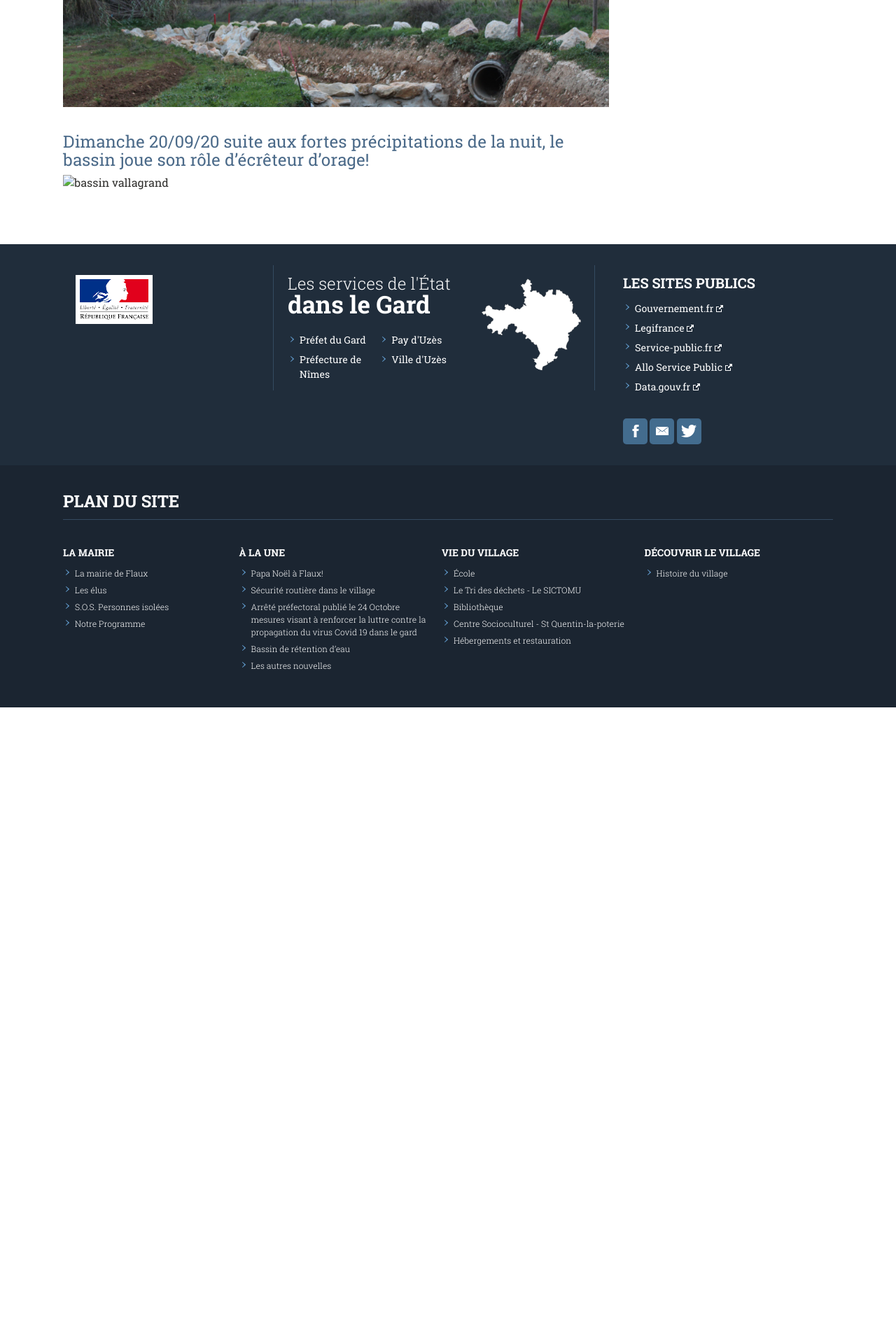
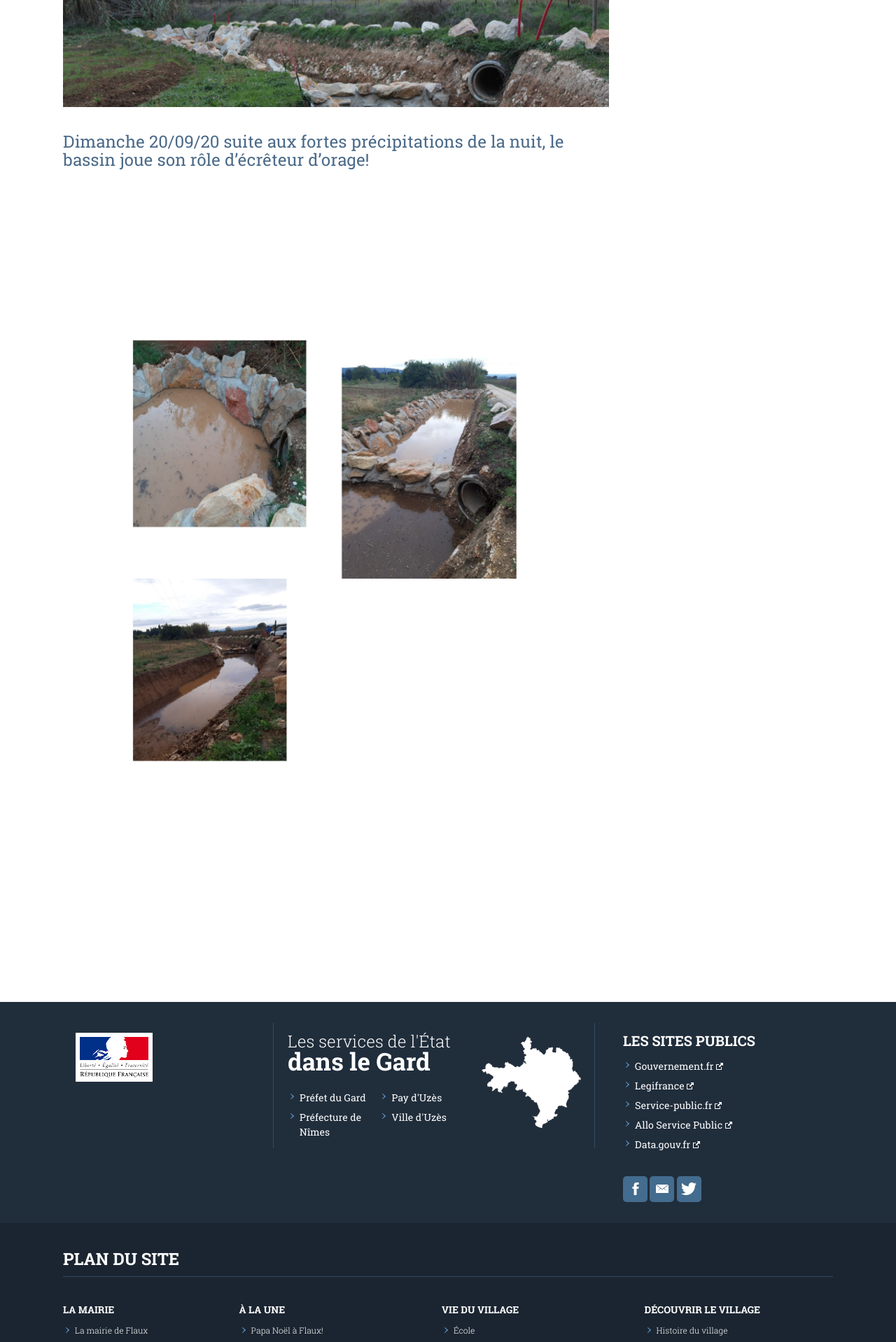
Before and after one commit to Flaux-Village/flaux-village.github.io, a Jekyll site: the page built from _actualites/retentioneau.md, in a window 1280 px wide. Shown: the part 479-2397 px from the top of the page at 70% size. Built offline with Jekyll 4.4.1, drawn with Linux system fonts in a browser that asks for light colours; before the commit the page ends 1490 px from its top, so only the background shows below that.

Commit message:
Update retentioneau.md

```diff
--- a/_actualites/retentioneau.md
+++ b/_actualites/retentioneau.md
@@ -14,4 +14,4 @@ introduction:
 ---
 # Dimanche 20/09/20 suite aux fortes précipitations de la nuit, le bassin joue son rôle d’écrêteur d’orage!
 
-![bassin vallagrand](assets/images/20_Bassin images.png){:class="img-responsive"}
+![bassin vallagrand](/assets/images/20_Bassin images.png){:class="img-responsive"}
```
